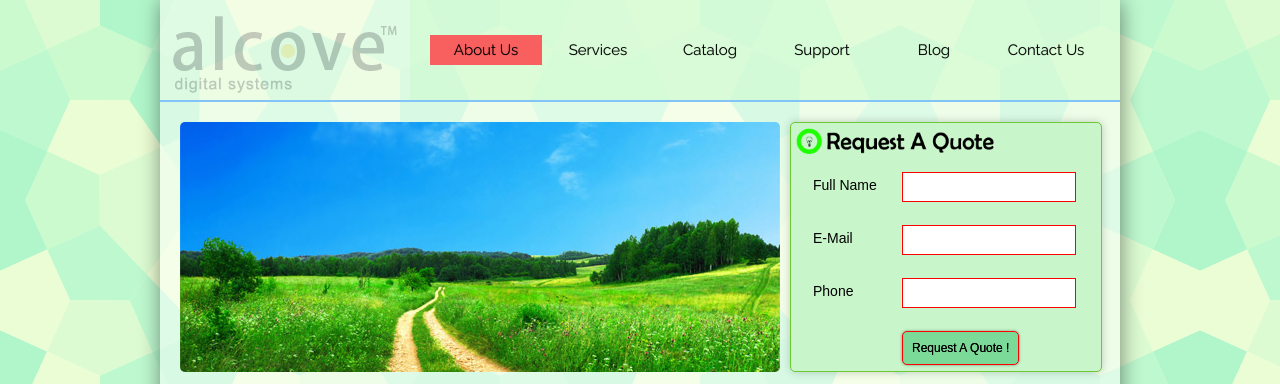
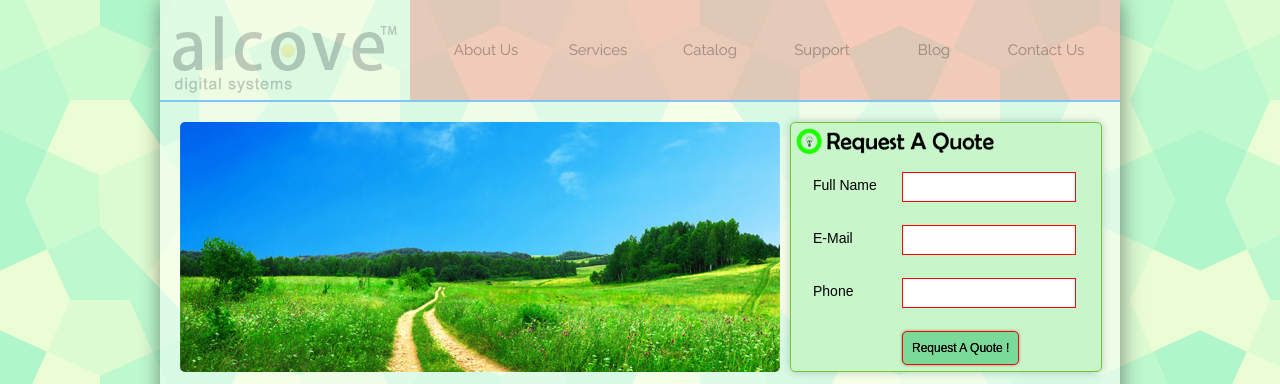
Before and after one commit to str17024/lesson11p2, a plain HTML site: page index.htm in a window 1280 px wide. Shown: the top 384 px of the page. Drawn offline with Linux system fonts and the light colour scheme.

Commit message:
Add files via upload

```diff
--- a/index.htm
+++ b/index.htm
@@ -18,21 +18,28 @@
                   //  elments[i].style.backgroundColor = 'rgba(255,0,0, 0.2)';
 
 
+
                // }
 
            // } -->
 		$(function () {
 			// All jQuery code goes here
 
-            $('li:first').css('background-color', 'rgb(248, 95, 95)');
-            $('li:last').css('background-color', 'rgb(248, 95, 95)');
+           // $('li:first').css('background-color', 'rgb(248, 95, 95)');
+            //$('li:last').css('background-color', 'rgb(248, 95, 95)');
             $('input[name$="Val"]').css('border', '1px solid red');
             //$('input[name="nameVal"]').css('border', '1px solid red');
             $('input[name="phoneNum"]').css('border', '1px solid red');
             $('button').css('border', '1px solid red');
 			$('#alcoveLogo').css('opacity', 0.2);
             $('h2').css('border', '1px solid red');
-			$('.servicesBtn').css('color', '#FFF');
+			$('.servicesBtn').css('color', '#23f');
+
+            $('#alcoveLogo').next().css('background-color','rgba(255,0,0,0.2)');
+            $('.box1').nextAll().css('background-color','rgba(255,0,0,0.2)');
+            //$('.header').children().css('background-color','rgba(255,0,0,0.2)');
+            $(".navigation > li:eq(2)").parent().css('opacity','0.3');
+            $('.servicesBtn').closest('div').css('background-color','rgba(255,0,0,0.2)');
 		})
 	</script>
 </head>
```
